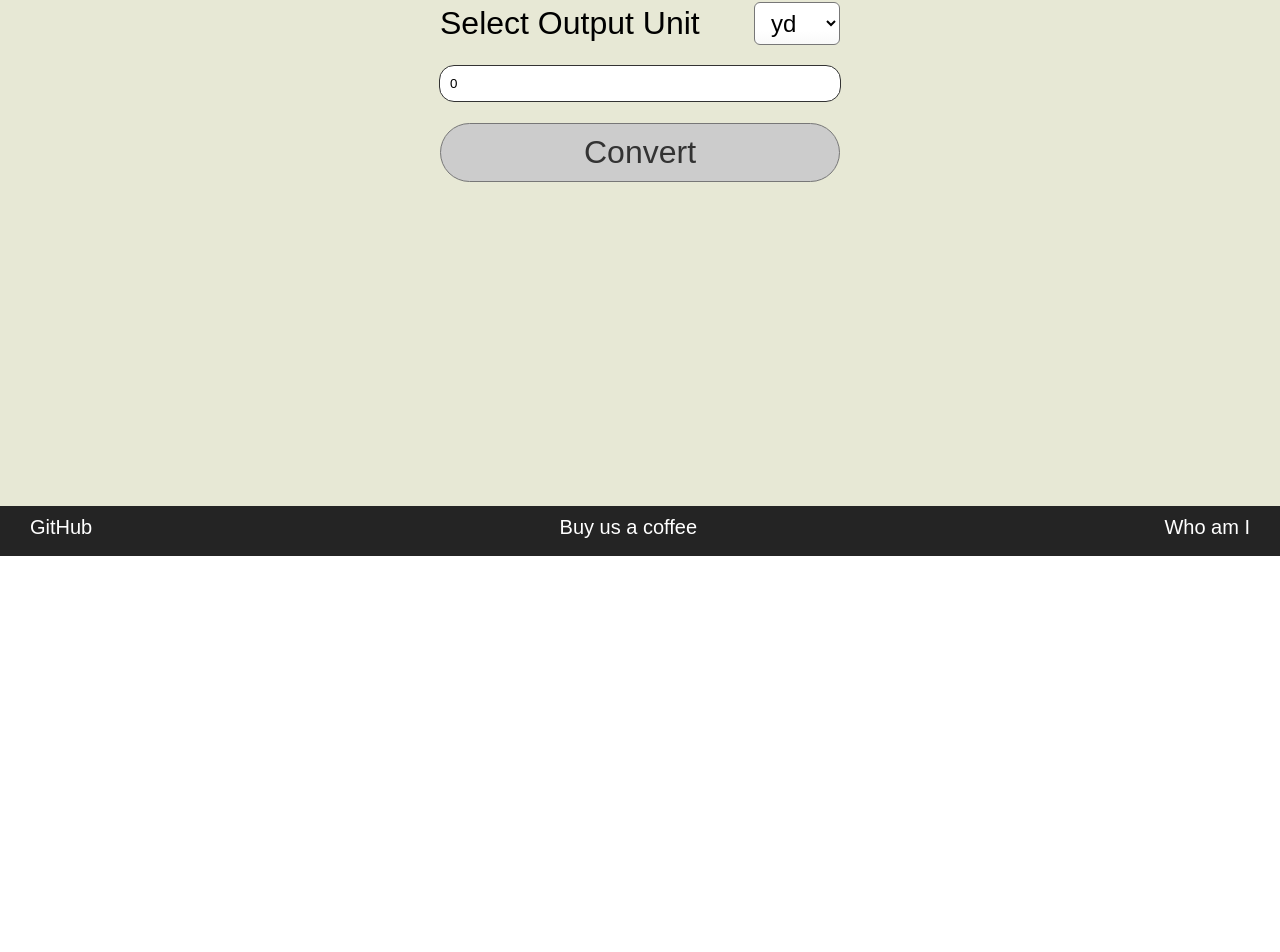
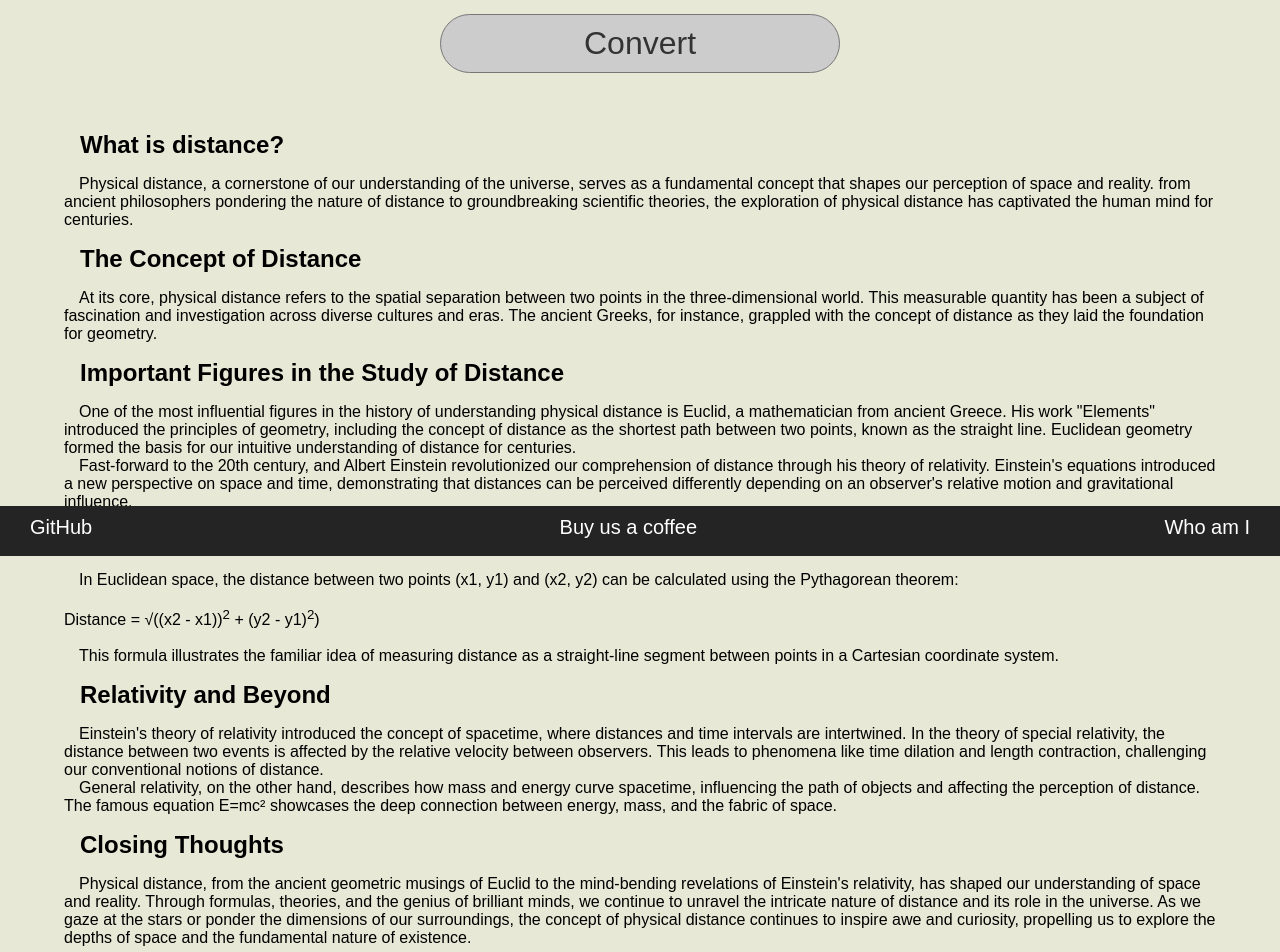
Before and after one commit to HeitorRaimundoPrado/unit-conversor, a React (Vite) app: page / in a window 1280 px wide. Shown: the part 244-1196 px from the top of the page. Before the commit the page ends 800 px from the top, so only its background shows below. Built offline with nearby package versions, Linux system fonts and the light colour scheme.

Commit message:
feat: add some content to the pages

```diff
--- a/src/App.css
+++ b/src/App.css
@@ -22,7 +22,7 @@ body {
   display: flex;
   flex-direction: column;
   width: 100%;
-  height: 100%;
+  height: max(100%, fit-content);
 }
 
 .app-light {
@@ -50,3 +50,7 @@ body {
   -webkit-appearance: none;
   margin: 0;
 }
+
+.tab {
+  margin-left: 15px;
+}
--- a/src/ConversionPages.css
+++ b/src/ConversionPages.css
@@ -16,8 +16,8 @@
   flex-direction: column;
   justify-content: center;
   align-items: center;
-  width: 100vw;
-  height: 80%;
+  width: 100%;
+  height: max(80%, fit-content);
   margin-bottom: 20%;
 }
 
@@ -101,6 +101,33 @@
   border-radius: 15px;
 }
 
+.article {
+  width: calc(100vw - 8rem);
+  margin: 2rem;
+}
+
+.article h1 {
+  margin: 1rem;
+  width: fit-content;
+}
+
+.article h2 {
+  margin: 1rem;
+  width: fit-content;
+}
+
+.article h3 {
+  margin: 0.8rem;
+}
+
+.article p {
+  tab-size: 2;
+}
+
+.article-dark  {
+  color: #ccc;
+}
+
 @media only screen and (max-width: 450px) {
   .unit-selection {
     width: 200px;
--- a/src/components/Sidebar/Sidebar.css
+++ b/src/components/Sidebar/Sidebar.css
@@ -1,5 +1,5 @@
 .sidebar {
-  position: absolute;
+  position: fixed;
   height: 100%;
   width: 150px;
   border-left: 1px solid #333;
--- a/src/pages/DistancePage/DistancePage.jsx
+++ b/src/pages/DistancePage/DistancePage.jsx
@@ -49,6 +49,39 @@ const DistancePage = () => {
       </div>
 
       <div className={"display-result display-result-" + theme}>{ result && result }</div>
+      <article className={"article article-" + theme}>
+        <h1>What is distance? </h1>
+        <section>
+          <p><span className="tab"/>Physical distance, a cornerstone of our understanding of the universe, serves as a fundamental concept that shapes our perception of space and reality. from ancient philosophers pondering the nature of distance to groundbreaking scientific theories, the exploration of physical distance has captivated the human mind for centuries.</p>
+        </section>
+        <section>
+          <h2>The Concept of Distance</h2>
+          <p><span className="tab"/>At its core, physical distance refers to the spatial separation between two points in the three-dimensional world. This measurable quantity has been a subject of fascination and investigation across diverse cultures and eras. The ancient Greeks, for instance, grappled with the concept of distance as they laid the foundation for geometry.</p>
+        </section>
+        <section>
+          <h2>Important Figures in the Study of Distance</h2>
+          <p><span className="tab"/>One of the most influential figures in the history of understanding physical distance is Euclid, a mathematician from ancient Greece. His work "Elements" introduced the principles of geometry, including the concept of distance as the shortest path between two points, known as the straight line. Euclidean geometry formed the basis for our intuitive understanding of distance for centuries.</p>
+          <p><span className="tab"/>Fast-forward to the 20th century, and Albert Einstein revolutionized our comprehension of distance through his theory of relativity. Einstein's equations introduced a new perspective on space and time, demonstrating that distances can be perceived differently depending on an observer's relative motion and gravitational influence.</p>
+        </section>
+
+        <section>
+          <h2>Formulas and Measurements</h2>
+          <p><span className="tab"/>In Euclidean space, the distance between two points (x1, y1) and (x2, y2) can be calculated using the Pythagorean theorem:</p>
+          <br/>
+          <p>Distance = <span>&#8730;((x2 - x1))<sup>2</sup> + (y2 - y1)<sup>2</sup>)</span></p>
+          <br/>
+          <p><span className="tab"/>This formula illustrates the familiar idea of measuring distance as a straight-line segment between points in a Cartesian coordinate system.</p>
+        </section>
+        <section>
+          <h2>Relativity and Beyond</h2>
+          <p><span className="tab"/>Einstein's theory of relativity introduced the concept of spacetime, where distances and time intervals are intertwined. In the theory of special relativity, the distance between two events is affected by the relative velocity between observers. This leads to phenomena like time dilation and length contraction, challenging our conventional notions of distance.</p>
+          <p><span className="tab"/>General relativity, on the other hand, describes how mass and energy curve spacetime, influencing the path of objects and affecting the perception of distance. The famous equation E=mc² showcases the deep connection between energy, mass, and the fabric of space.</p>
+        </section>
+        <section>
+          <h2>Closing Thoughts</h2>
+          <p><span className="tab"/>Physical distance, from the ancient geometric musings of Euclid to the mind-bending revelations of Einstein's relativity, has shaped our understanding of space and reality. Through formulas, theories, and the genius of brilliant minds, we continue to unravel the intricate nature of distance and its role in the universe. As we gaze at the stars or ponder the dimensions of our surroundings, the concept of physical distance continues to inspire awe and curiosity, propelling us to explore the depths of space and the fundamental nature of existence.</p>
+        </section>
+      </article>
     </div>
   )
 }
--- a/src/pages/VolumePage/VolumePage.jsx
+++ b/src/pages/VolumePage/VolumePage.jsx
@@ -42,19 +42,15 @@ const VolumePage = () => {
   return (
     <div className="conversion-page">
       <div className={"unit-selection input-unit-selection unit-selection-" + theme}>
-        <button className={"button button-" + theme} onClick={handleToggleInputSelectorVisible}>Select Input Unit</button>
-        <div>{inputUnit}</div>
-      </div>
-
-      <UnitSelector conversionTable={conversionTable} visible={inputSelectorVisible} setVisible={setInputSelectorVisible} setReturn={setInputUnit} x={inputSelectorX} y={inputSelectorY} extRef={inputRef}/>
-
-      <div className={"unit-selection output-unit-selection unit-selection-" + theme}>
-        <button className={"button button-" + theme} onClick={handleToggleOutputSelectorVisible}>Select Output Unit</button>
-        <div>{outputUnit}</div>
+        <label className={"label-" + theme} htmlFor="input-selector">Select Input Unit</label>
+        <UnitSelector extId={"input-selector"} conversionTable={conversionTable} setReturn={setInputUnit}/>
       </div>
 
 
-      <UnitSelector conversionTable={conversionTable} visible={outputSelectorVisible} setVisible={setOutputSelectorVisible} setReturn={setOutputUnit} x={outputSelectorX} y={outputSelectorY} extRef={outputRef}/>
+      <div className={"unit-selection output-unit-selection unit-selection-" + theme}>
+        <label className={"label-" + theme} htmlFor="output-selector">Select Output Unit</label>
+        <UnitSelector extId={"output-selector"} conversionTable={conversionTable} setReturn={setOutputUnit}/>
+      </div>
 
 
       <div className={"last-section"}>
@@ -63,6 +59,49 @@ const VolumePage = () => {
       </div>
 
       <div className={"display-result display-result-" + theme}>{ result && result }</div>
+
+      <article className={"article article-" + theme}>
+        <h1>Exploring Volume: Unraveling the Essence of Space Occupancy</h1>
+        <p><span class="tab"></span>Volume, a fundamental concept in geometry and physics, serves as a crucial measurement that allows us to quantify the amount of space occupied by an object. From simple geometric shapes to complex structures, the concept of volume transcends disciplines and provides insight into the nature of objects and their spatial arrangements.</p>
+
+        <h2>The Concept of Volume</h2>
+        <p><span class="tab"></span>Volume represents the three-dimensional extent or capacity of an object. It provides us with a quantitative measure of how much space an object occupies. Whether dealing with a simple cube, a liquid in a container, or even the vastness of celestial bodies, the concept of volume plays a pivotal role in our understanding of the physical world.</p>
+
+        <h2>Formulas for Calculating Volume</h2>
+        <p><span class="tab"></span>Various formulas exist for calculating the volume of different geometric shapes. Some of the most commonly used formulas include:</p>
+
+        <section>
+          <h3>Rectangular Prism</h3>
+          <p><span class="tab"></span>For a rectangular prism with length (L), width (W), and height (H), the volume is given by:</p>
+          <p class="formula"><span class="tab"></span>Volume = L × W × H</p>
+        </section>
+
+        <section>
+          <h3>Sphere</h3>
+          <p><span class="tab"></span>The volume of a sphere with radius (r) can be calculated using the formula:</p>
+          <p class="formula"><span class="tab"></span>Volume = 4/3 × π × r <sup>3</sup></p>
+        </section>
+
+        <section>
+          <h3>Cylinder</h3>
+          <p><span class="tab"></span>For a cylinder with base radius (r) and height (h), the volume can be found with:</p>
+          <p class="formula"><span class="tab"></span>Volume = π × r <sup>2</sup> × h</p>
+        </section>
+
+        <section>
+          <h3>Complex Structures</h3>
+          <p><span class="tab"></span>Calculating the volume of irregular or complex structures often involves integration techniques. This is particularly common in physics and engineering when dealing with intricate geometries.</p>
+        </section>
+
+        <h2>Applications in Science and Engineering</h2>
+        <p><span class="tab"></span>The concept of volume finds applications in a myriad of fields. Architects use volume to design functional spaces, while physicists employ it to understand the behavior of gases, liquids, and solids. Engineers determine the capacities of containers, design fluid systems, and analyze the performance of mechanical components by considering volume.</p>
+
+        <h2>Volume in the Natural World</h2>
+        <p><span class="tab"></span>From the microscopic realm of cells to the grandeur of celestial bodies, volume is a fundamental attribute of the natural world. It determines the size of organisms, the arrangement of molecules, and the properties of stars and planets. Understanding volume is essential for comprehending the intricacies of nature and the universe.</p>
+
+        <h2>Closing Thoughts</h2>
+        <p><span class="tab"></span>Volume, a key component of geometry and science, provides a quantitative measure of space occupancy. From simple geometric shapes to complex structures, the concept of volume allows us to navigate the physical world and explore the mysteries of the universe. Through formulas, calculations, and real-world applications, volume remains a timeless concept that bridges mathematics, science, and our perception of space.</p>
+      </article>
     </div>
   )
 }
```
